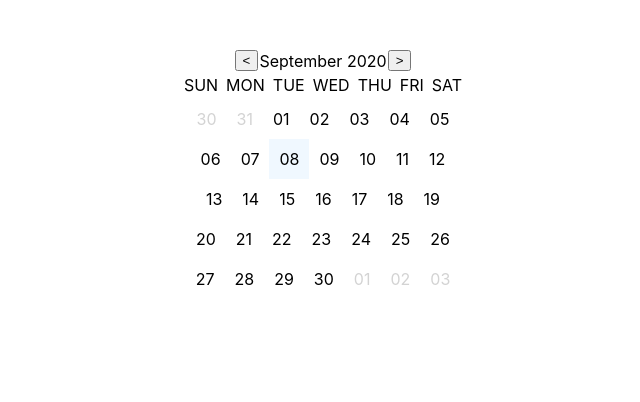
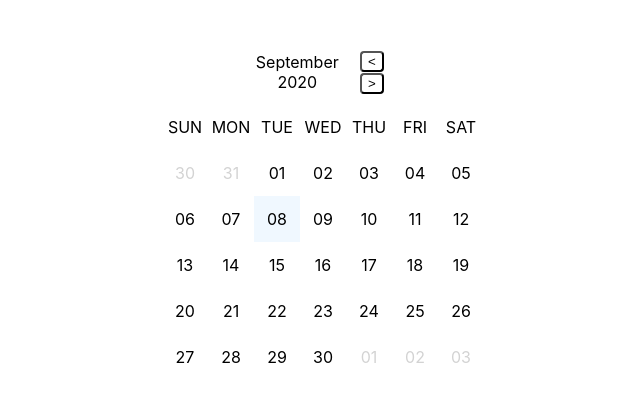
Before and after one commit to MuhammadSaadQadeer/datepicker, a React (Create React App) app: page / in a window 1280 px wide. Shown: the top 402 px of the page, without its empty margins (317-957 px from the left). Built offline with nearby package versions, Linux system fonts and the light colour scheme.

Commit message:
chore: add styles for hover and selected day

```diff
--- a/src/App.css
+++ b/src/App.css
@@ -46,3 +46,8 @@
     padding:50px;
 
 }
+
+#date-labels:hover {
+  background-color: aliceblue;
+  cursor: pointer;
+}
--- a/src/App.js
+++ b/src/App.js
@@ -1,18 +1,26 @@
 import React, { useState } from "react";
 import "./App.css";
 import { getCalendarData, getMonthName } from "./utils";
-import { isEqual, format, getMonth, getYear ,addYears, subYears} from "date-fns";
+import {
+  isEqual,
+  format,
+  getMonth,
+  getYear,
+  addYears,
+  subYears,
+  getDay,
+} from "date-fns";
 
 function App() {
   const [month, setMonth] = useState(getMonth(new Date()));
   const [year, setYear] = useState(getYear(new Date()));
-
+  const [selected, setSelected] = useState(format(new Date(), "dd"));
   const incrementMonth = () => {
     let monthNumber = month;
     monthNumber++;
     setMonth(monthNumber);
     if (monthNumber > 11) {
-      setYear(getYear(addYears(new Date(year, month, 1), 1)))
+      setYear(getYear(addYears(new Date(year, month, 1), 1)));
       setMonth(0);
     }
   };
@@ -22,73 +30,69 @@ function App() {
     monthNumber--;
     setMonth(monthNumber);
     if (monthNumber < 0) {
-      setYear(getYear(subYears(new Date(year, month, 1), 1)))
+      setYear(getYear(subYears(new Date(year, month, 1), 1)));
       setMonth(11);
     }
   };
 
-  // const incrementYear = () => {
-  //   // if month is greater than 11 than we will add year into current year
-
-  //   if(month == 11){
-  //     console.log(new Date(year))
-  //      setYear(getYear(addYears(new Date(year, month, 1), 1)))
-  //   }
-
-  //   if(month < 0){
-  //     console.log(new Date(year))
-  //      setYear(getYear(subYears(new Date(year, month, 1), 1)))
-  //   }
-  // }
-
-  // const decrementYear = () => {
-  //   // if month is less than 0 than we will subtract year from current year
-  // }
   return (
+    <div>
     <div className="calendar-container">
       <div
         style={{
           display: "flex",
           justifyContent: "space-between",
           alignItems: "center",
-          width:"15%"
+          width: "15%",
+          marginBottom:10
         }}
       >
-        <button onClick={decrementMonth}> {"<"} </button>
         <div style={{ color: "black", textAlign: "center" }}>
           {getMonthName(month)} {year}
         </div>
-        <button onClick={incrementMonth}>{">"}</button>
+        <div>
+          <button style={{background:"transparent", borderRadius:4}} onClick={decrementMonth}> {"<"} </button>
+            &nbsp;
+          <button style={{background:"transparent", borderRadius:4}} onClick={incrementMonth}>{">"}</button>
+        </div>
       </div>
+
 
       <div style={{ display: "flex", flexDirection: "row" }}>
         {["SUN", "MON", "TUE", "WED", "THU", "FRI", "SAT"].map((item) => {
-          return <div style={{ padding: 4 }}>{item}</div>;
+          return <div style={{ display:"flex", justifyContent:"center", alignItems:"center", textAlign:"center", padding: 18,  width:10,
+          height:10 }}>{item}</div>;
         })}
       </div>
-      {getCalendarData({ year: year,
-      month: month,
-      weekStartsOn: 0}).calendar.map((item) => {
+      {getCalendarData({
+        year: year,
+        month: month,
+        weekStartsOn: 0,
+      }).calendar.map((item) => {
         return (
-          <div style={{ display: "flex", flexDirection: "row" }}>
+          <div style={{ display: "flex", flexDirection: "row"}}>
             {item.map((col) => {
               return (
                 <div
+                  id="date-labels"
+                  onClick={()=> setSelected(col.date)}
                   style={{
-                    padding: 10,
+                    display:"flex", justifyContent:"center", alignItems:"center",
+                    padding: 18,
                     color: !col.current ? "lightgray" : "black",
-                    backgroundColor: col.today ? "aliceblue" : "",
-                    cursor:"pointer",
+                    backgroundColor: selected===col.date ? "aliceblue" : "",
+                    width:10,
+                    height:10
                   }}
                 >
                   {`${col.date}`}
                 </div>
               );
             })}
-            <br />
           </div>
         );
       })}
+    </div>
     </div>
   );
 }
```
